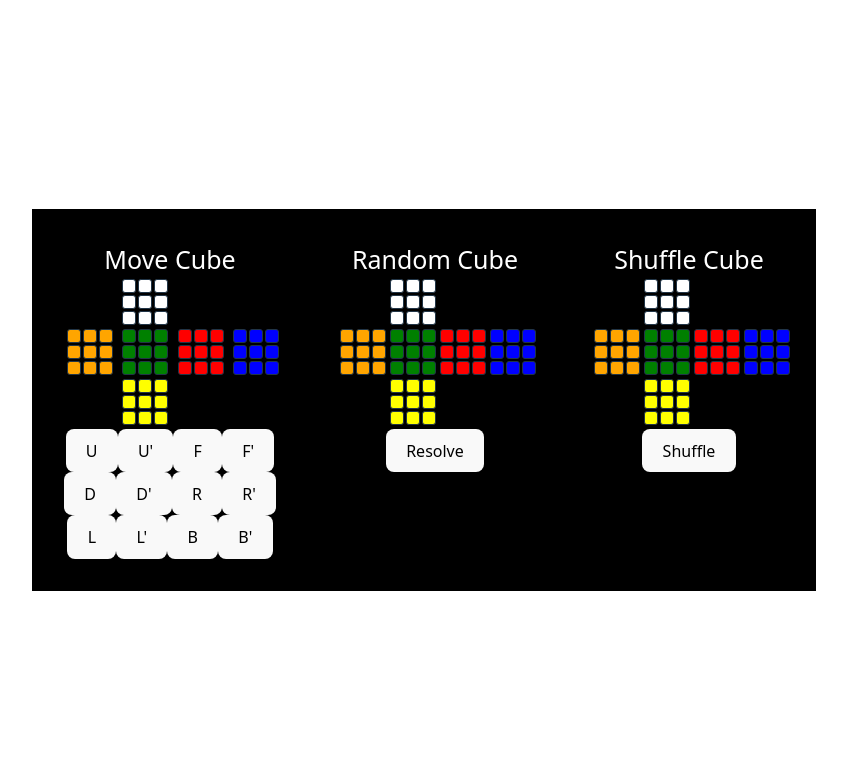
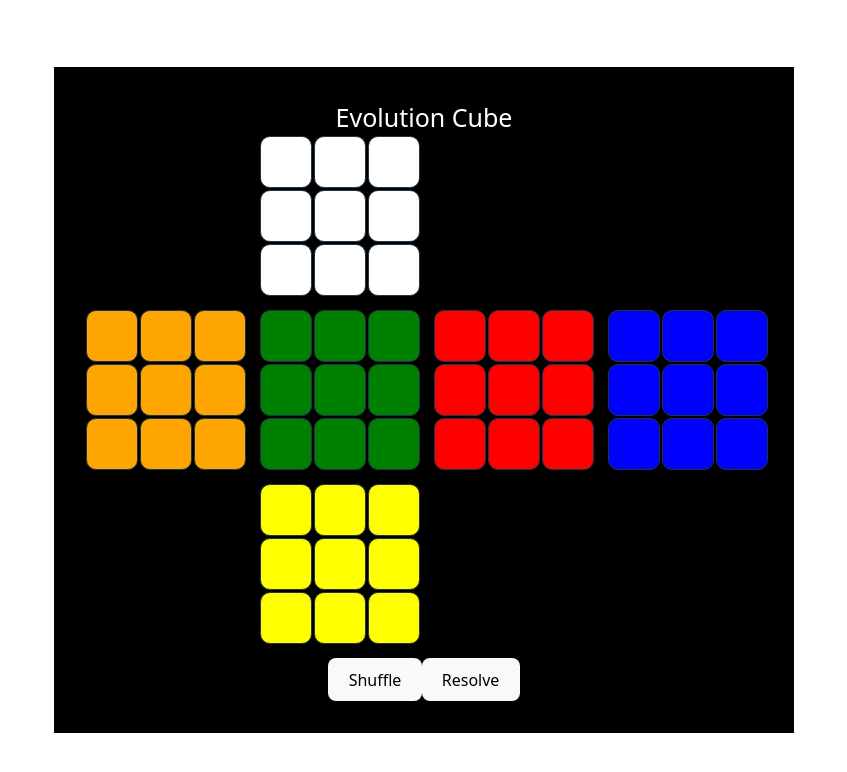
Before and after one commit to Hovelacque/EvoCube, a React (Vite) app: page / in a window 1280 px wide. Shown: the top 772 px of the page, without its empty margins (216-1063 px from the left). Built offline with nearby package versions, Linux system fonts and the light colour scheme.

Commit message:
Em andamento...

```diff
--- a/src/App.tsx
+++ b/src/App.tsx
@@ -1,4 +1,5 @@
 import './App.css'
+import EvolutionCube from './components/EvolutionCube';
 import MoveCube from './components/MoveCube';
 import RandomCube from './components/RandomCube';
 import ShuffleCube from './components/ShuffleCube';
@@ -9,9 +10,12 @@ function App() {
       display: 'flex',
       flexDirection: 'row'
     }}>
+      {/*
       <MoveCube />
       <RandomCube />
       <ShuffleCube />
+      */}
+      <EvolutionCube />
     </div>
   )
 }
--- /dev/null
+++ b/src/components/EvolutionCube.tsx
@@ -0,0 +1,40 @@
+import { randomMove } from '../domain/moves';
+import { useCube } from '../hooks/useCube';
+import CubeCard from './CubeCard';
+
+export default () => {
+    const { cube, applyMove } = useCube();
+
+    const shuffle = () => {
+        const randMoves = randomMove(10);
+        applyMove(randMoves);
+    }
+
+    const createGeneration = (size: number) => {
+        const generation = [];
+        for (let i = 0; i < size; i++)
+            generation.push({
+                moves: randomMove(10),
+                fitness: 0
+            })
+        return generation;
+    }
+
+    const resolve = () => {
+
+    }
+
+    return (
+        <CubeCard
+            title='Evolution Cube'
+            size='lg'
+            cube={cube}
+            container={
+                <>
+                    <button onClick={() => shuffle()}>Shuffle</button>
+                    <button onClick={() => resolve()}>Resolve</button>
+                </>
+            }
+        />
+    )
+}
```
